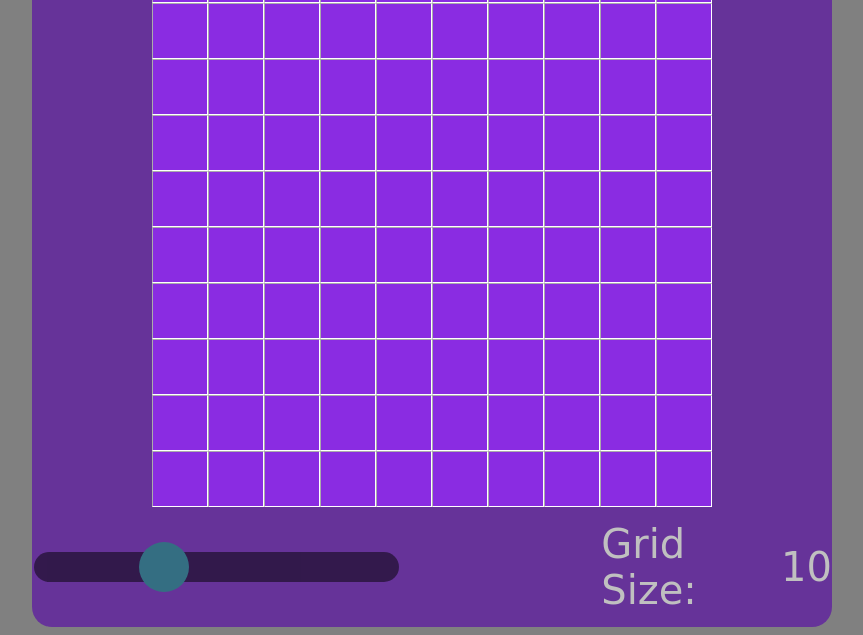
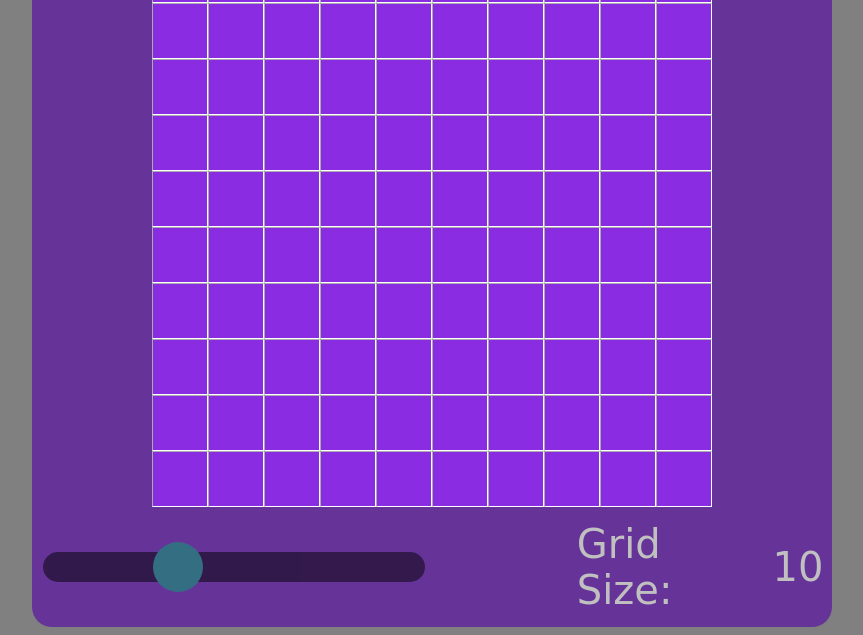
Before and after one commit to kpatel7c8/etch-a-sketch, a plain HTML site: page index.html in a window 1280 px wide. Shown: the part 181-816 px from the top of the page, without its empty margins (208-1071 px from the left). Drawn offline with Linux system fonts and the light colour scheme.

Commit message:
reduce bottom gap

```diff
--- a/style.css
+++ b/style.css
@@ -48,7 +48,7 @@ body {
     font-size: 35px;
     font-family: cursive, lucida ;
     align-content: space-between;
-    gap: 200px;
+    gap: 150px;
 }
 
 #container {
```
